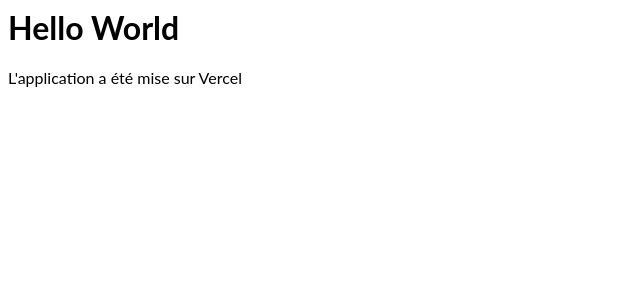
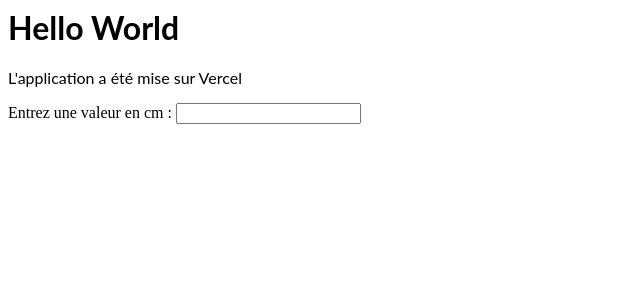
Before and after one commit to Axel-cmd/react-converter, a React (Create React App) app: page / in a window 1280 px wide. Shown: the top 300 px of the page, without its empty margins (0-640 px from the left). Built offline with nearby package versions, Linux system fonts and the light colour scheme.

Commit message:
1 file modified, 1 added

```diff
--- a/src/App.js
+++ b/src/App.js
@@ -1,11 +1,14 @@
 import React from 'react';
 import './style.css';
+import InputConverter from './InputConverter';
+
 
 export default function App() {
   return (
     <div>
       <h1>Hello World</h1>
       <p>L'application a été mise sur Vercel</p>
+      <InputConverter type="cm"/>
     </div>
   );
 }
--- /dev/null
+++ b/src/InputConverter.js
@@ -0,0 +1,28 @@
+import React from 'react';
+
+class InputConverter extends React.Component {
+  constructor(props) {
+    super(props);
+
+    this.state = {value: ''};
+  }
+
+
+  handleChange(event) {
+    this.setState = ({
+      value: event.target.value
+    });
+  }
+
+  render() {
+    return (
+      <div>
+        <label>Entrez une valeur en {this.props.type} : </label>
+        <input value={this.state.value} onChange={() => this.handleChange} />
+        <p>{this.state.value}</p>
+      </div>
+    );
+  }
+}
+
+export default InputConverter
```
